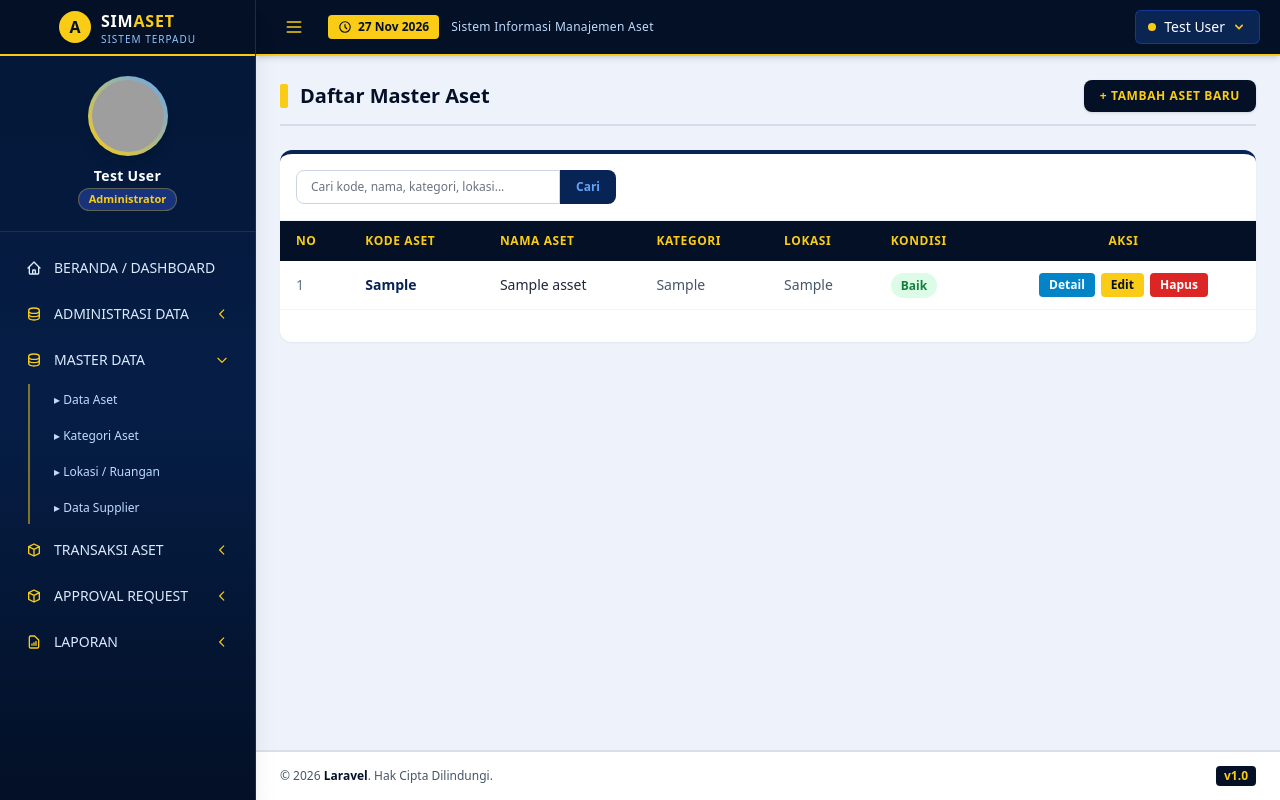
After one commit to ahmadrafiudin/Project-LARAVEL, a Laravel app: page /master/aset in a window 1280 px wide. The commit adds this page. Run offline with Laravel 12, Linux system fonts and the light colour scheme; a user stored in the database is signed in; data comes from the database, SQL or seed files in the repository; tables that the repository leaves empty hold one stand-in row (values such as "Sample post"); style sheets or scripts are compiled from the project's sources; grey boxes are pictures that could not be loaded.

Commit message:
perubahan struktur folder views

```diff
--- a/app/Http/Controllers/Aset/AssetController.php
+++ b/app/Http/Controllers/Aset/AssetController.php
@@ -21,16 +21,36 @@ class AssetController extends Controller
         }
 
         $assets = $query->latest()->paginate(10);
-        return view('aset.index', compact('assets'));
+        return view('master.aset.index', compact('assets'));
     }
 
     public function create()
     {
-        return view('aset.create');
+        $kategoris = [
+            'Elektronik & IT',
+            'Furnitur Kantor',
+            'Kendaraan',
+            'Mesin & Peralatan',
+        ];
+
+        $kondisis = [
+            'Baik',
+            'Rusak Ringan',
+            'Rusak Berat',
+            'Butuh Perbaikan'
+        ];
+
+        return view('master.aset.create', compact('kategoris','kondisis'));
     }
 
     public function store(Request $request)
     {
+        if ($request->filled('harga')) {
+            $request->merge([
+                'harga' => str_replace(',', '', $request->harga),
+            ]);
+        }
+
         $validated = $request->validate([
             'kode_aset'    => 'required|string|max:50|unique:assets,kode_aset',
             'nama_aset'    => 'required|string|max:255',
@@ -42,19 +62,27 @@ class AssetController extends Controller
             'keterangan'   => 'nullable|string',
         ]);
 
+        $tableStatus = DB::select("SHOW TABLE STATUS LIKE 'assets'");
+        $nextId      = $tableStatus[0]->Auto_increment ?? 1;
+
+        $prefix   = date('ym') . '/AST/'; // Menghasilkan "2611/AST/"
+        $sequence = str_pad($nextId, 6, '0', STR_PAD_LEFT); // Menghasilkan "000001"
+
+        $validated['kode_aset'] = $prefix . $sequence;
+
         Asset::create($validated);
 
-        return redirect()->route('aset.index')->with('success', 'Data aset baru berhasil ditambahkan!');
+        return redirect()->route('master.aset.index')->with('success', 'Data aset baru berhasil ditambahkan!');
     }
 
     public function show(Asset $aset)
     {
-        return view('aset.show', compact('aset'));
+        return view('master.aset.show', compact('aset'));
     }
 
     public function edit(Asset $aset)
     {
-        return view('aset.edit', compact('aset'));
+        return view('master.aset.edit', compact('aset'));
     }
 
     public function update(Request $request, Asset $aset)
@@ -72,13 +100,13 @@ class AssetController extends Controller
 
         $aset->update($validated);
 
-        return redirect()->route('aset.index')->with('success', 'Data aset berhasil diperbarui!');
+        return redirect()->route('master.aset.index')->with('success', 'Data aset berhasil diperbarui!');
     }
 
     public function destroy(Asset $aset)
     {
         $aset->delete();
 
-        return redirect()->route('aset.index')->with('success', 'Data aset berhasil dihapus!');
+        return redirect()->route('master.aset.index')->with('success', 'Data aset berhasil dihapus!');
     }
 }
--- a/resources/views/layouts/app.blade.php
+++ b/resources/views/layouts/app.blade.php
@@ -38,6 +38,44 @@
 
     <!-- Script Toggle Sidebar (Desktop & Mobile) dan Tree Menu -->
     <script>
+        document.addEventListener('DOMContentLoaded', function () {
+            const currencyInputs = document.querySelectorAll('.currency-input');
+
+            currencyInputs.forEach(function (input) {
+                // Format ribuan saat user mengetik
+                input.addEventListener('input', function (e) {
+                    let value = e.target.value.replace(/[^0-9.]/g, ''); // Hanya izinkan angka & titik
+                    let parts = value.split('.');
+
+                    // Format bagian ribuan dengan koma
+                    parts[0] = parts[0].replace(/\B(?=(\d{3})+(?!\d))/g, ',');
+
+                    // Batasi maksimal 2 angka di belakang titik
+                    if (parts.length > 1) {
+                        parts[1] = parts[1].substring(0, 2);
+                        e.target.value = parts[0] + '.' + parts[1];
+                    } else {
+                        e.target.value = parts[0];
+                    }
+                });
+
+                // Otomatis tambahkan .00 saat user selesai mengetik (keluar dari input)
+                input.addEventListener('blur', function (e) {
+                    if (e.target.value !== '') {
+                        let raw = e.target.value.replace(/,/g, '');
+                        let num = parseFloat(raw);
+                        if (!isNaN(num)) {
+                            e.target.value = num.toLocaleString('en-US', {
+                                minimumFractionDigits: 2,
+                                maximumFractionDigits: 2
+                            });
+                        }
+                    }
+                });
+            });
+        });
+
+
         function toggleSidebar() {
             const sidebar = document.getElementById('main-sidebar');
             const overlay = document.getElementById('sidebar-overlay');
--- a/resources/views/layouts/sidebar.blade.php
+++ b/resources/views/layouts/sidebar.blade.php
@@ -68,6 +68,7 @@
             </button>
 
             <div id="menu-master" class="{{ request()->is('master*') ? '' : 'hidden' }} mt-1 ml-4 pl-3 border-l-2 border-yellow-400/50 space-y-1">
+                <a href="{{ route('aset.index') }}" class="block px-3 py-2 text-xs text-blue-200 rounded hover:bg-[#0d3270] hover:text-yellow-300 transition">▸ Data Aset</a>
                 <a href="#" class="block px-3 py-2 text-xs text-blue-200 rounded hover:bg-[#0d3270] hover:text-yellow-300 transition">▸ Kategori Aset</a>
                 <a href="#" class="block px-3 py-2 text-xs text-blue-200 rounded hover:bg-[#0d3270] hover:text-yellow-300 transition">▸ Lokasi / Ruangan</a>
                 <a href="#" class="block px-3 py-2 text-xs text-blue-200 rounded hover:bg-[#0d3270] hover:text-yellow-300 transition">▸ Data Supplier</a>
@@ -76,20 +77,16 @@
 
         <!-- TREE MENU 2: Transaksi Aset -->
         <div>
-            <button onclick="toggleMenu('menu-aset', 'icon-aset')" type="button"
+            <button onclick="toggleMenu('menu-transaction', 'icon-transaction')" type="button"
                     class="flex items-center justify-between w-full px-3.5 py-2.5 rounded-lg font-medium text-blue-100 hover:bg-[#0d3270] hover:text-white transition focus:outline-none">
                 <span class="flex items-center">
                     <svg class="w-4 h-4 mr-3 text-yellow-400" fill="none" stroke="currentColor" viewBox="0 0 24 24"><path stroke-linecap="round" stroke-linejoin="round" stroke-width="2" d="M20 7l-8-4-8 4m16 0l-8 4m8-4v10l-8 4m0-10L4 7m8 4v10M4 7v10l8 4"></path></svg>
                     TRANSAKSI ASET
                 </span>
-                <svg id="icon-aset" class="w-3.5 h-3.5 text-yellow-400 transition-transform duration-200 {{ request()->is('aset*') ? '-rotate-90' : '' }}" fill="none" stroke="currentColor" viewBox="0 0 24 24"><path stroke-linecap="round" stroke-linejoin="round" stroke-width="2" d="M15 19l-7-7 7-7"></path></svg>
+                <svg id="icon-aset" class="w-3.5 h-3.5 text-yellow-400 transition-transform duration-200 {{ request()->is('transaction*') ? '-rotate-90' : '' }}" fill="none" stroke="currentColor" viewBox="0 0 24 24"><path stroke-linecap="round" stroke-linejoin="round" stroke-width="2" d="M15 19l-7-7 7-7"></path></svg>
             </button>
 
-            <div id="menu-aset" class="{{ request()->is('aset*') ? '' : 'hidden' }} mt-1 ml-4 pl-3 border-l-2 border-yellow-400/50 space-y-1">
-                <a href="{{ route('aset.index') }}"
-                    class="block px-3 py-2 text-xs rounded transition {{ request()->routeIs('aset.*') ? 'bg-[#0d3270] text-yellow-400 font-bold' : 'text-blue-200 hover:bg-[#0d3270] hover:text-yellow-300' }}">
-                    ▸ Daftar Semua Aset
-                </a>
+            <div id="menu-transaction" class="{{ request()->is('transaction*') ? '' : 'hidden' }} mt-1 ml-4 pl-3 border-l-2 border-yellow-400/50 space-y-1">
                 <a href="#" class="block px-3 py-2 text-xs text-blue-200 rounded hover:bg-[#0d3270] hover:text-yellow-300 transition">▸ Purchase Request</a>
                 <a href="#" class="block px-3 py-2 text-xs text-blue-200 rounded hover:bg-[#0d3270] hover:text-yellow-300 transition">▸ Purchase Order</a>
                 <a href="#" class="block px-3 py-2 text-xs text-blue-200 rounded hover:bg-[#0d3270] hover:text-yellow-300 transition">▸ Payment Request</a>
--- /dev/null
+++ b/resources/views/master/aset/index.blade.php
@@ -0,0 +1,103 @@
+<x-app-layout>
+    <x-slot name="header">
+        <h2 class="text-xl font-extrabold text-[#031026] flex items-center">
+            <span class="w-2 h-6 bg-yellow-400 mr-3 rounded-sm"></span>
+            Daftar Master Aset
+        </h2>
+        <a href="{{ route('aset.create') }}" class="inline-flex items-center px-4 py-2 bg-[#031026] hover:bg-[#0a2963] text-yellow-400 text-xs font-bold uppercase tracking-wider rounded-lg shadow transition">
+            + Tambah Aset Baru
+        </a>
+    </x-slot>
+
+    <!-- Notifikasi Sukses -->
+    @if (session('success'))
+        <div class="mb-4 p-4 rounded-lg bg-green-100 border-l-4 border-green-600 text-green-800 text-sm font-medium flex justify-between items-center">
+            <span>✓ {{ session('success') }}</span>
+            <button onclick="this.parentElement.remove()" class="text-green-800 font-bold">&times;</button>
+        </div>
+    @endif
+
+    <div class="bg-white rounded-xl shadow-sm border-t-4 border-[#082454] overflow-hidden">
+        <!-- Bar Pencarian -->
+        <div class="p-4 border-b border-slate-100 flex flex-col sm:flex-row justify-between items-center gap-3">
+            <form method="GET" action="{{ route('aset.index') }}" class="flex w-full sm:w-80">
+                <input type="text" name="search" value="{{ request('search') }}" placeholder="Cari kode, nama, kategori, lokasi..."
+                       class="w-full px-3.5 py-2 text-xs border border-slate-300 rounded-l-lg focus:outline-none focus:border-[#082454]">
+                <button type="submit" class="px-4 py-2 bg-[#082454] text-blue-400 text-xs font-bold rounded-r-lg hover:bg-[#031026]">
+                    Cari
+                </button>
+            </form>
+            @if(request('search'))
+                <a href="{{ route('aset.index') }}" class="text-xs text-red-600 hover:underline">Reset Pencarian</a>
+            @endif
+        </div>
+
+        <!-- Tabel Data -->
+        <div class="overflow-x-auto">
+            <table class="w-full text-left border-collapse">
+                <thead>
+                    <tr class="bg-[#031026] text-yellow-400 text-xs uppercase tracking-wider">
+                        <th class="py-3 px-4">No</th>
+                        <th class="py-3 px-4">Kode Aset</th>
+                        <th class="py-3 px-4">Nama Aset</th>
+                        <th class="py-3 px-4">Kategori</th>
+                        <th class="py-3 px-4">Lokasi</th>
+                        <th class="py-3 px-4">Kondisi</th>
+                        <th class="py-3 px-4 text-center">Aksi</th>
+                    </tr>
+                </thead>
+                <tbody class="divide-y divide-slate-200 text-sm">
+                    @forelse ($assets as $index => $item)
+                        <tr class="hover:bg-blue-50/50 transition">
+                            <td class="py-3 px-4 text-slate-500">{{ $assets->firstItem() + $index }}</td>
+                            <td class="py-3 px-4 font-bold text-[#082454]">{{ $item->kode_aset }}</td>
+                            <td class="py-3 px-4 font-medium text-slate-800">{{ $item->nama_aset }}</td>
+                            <td class="py-3 px-4 text-slate-600">{{ $item->kategori }}</td>
+                            <td class="py-3 px-4 text-slate-600">{{ $item->lokasi }}</td>
+                            <td class="py-3 px-4">
+                                @if($item->kondisi == 'Baik')
+                                    <span class="px-2.5 py-1 text-xs font-bold rounded-full bg-green-100 text-green-700">Baik</span>
+                                @elseif($item->kondisi == 'Rusak Ringan')
+                                    <span class="px-2.5 py-1 text-xs font-bold rounded-full bg-yellow-100 text-amber-700">Rusak Ringan</span>
+                                @else
+                                    <span class="px-2.5 py-1 text-xs font-bold rounded-full bg-red-100 text-red-700">Rusak Berat</span>
+                                @endif
+                            </td>
+                            <td class="py-3 px-4 text-center">
+                                <div class="inline-flex space-x-1.5">
+                                    <!-- Tombol Detail (Read) -->
+                                    <a href="{{ route('aset.show', $item->id) }}" class="px-2.5 py-1 bg-sky-600 hover:bg-sky-700 text-white text-xs font-semibold rounded">
+                                        Detail
+                                    </a>
+                                    <!-- Tombol Edit (Update) -->
+                                    <a href="{{ route('aset.edit', $item->id) }}" class="px-2.5 py-1 bg-yellow-400 hover:bg-amber-500 text-[#031026] text-xs font-bold rounded">
+                                        Edit
+                                    </a>
+                                    <!-- Tombol Hapus (Delete) -->
+                                    <form action="{{ route('aset.destroy', $item->id) }}" method="POST" onsubmit="return confirm('Yakin ingin menghapus aset {{ $item->nama_aset }}?');">
+                                        @csrf
+                                        @method('DELETE')
+                                        <button type="submit" class="px-2.5 py-1 bg-red-600 hover:bg-red-700 text-white text-xs font-semibold rounded">
+                                            Hapus
+                                        </button>
+                                    </form>
+                                </div>
+                            </td>
+                        </tr>
+                    @empty
+                        <tr>
+                            <td colspan="7" class="py-8 text-center text-slate-500 text-sm">
+                                Belum ada data aset yang tercatat.
+                            </td>
+                        </tr>
+                    @endforelse
+                </tbody>
+            </table>
+        </div>
+
+        <!-- Pagination -->
+        <div class="p-4 border-t border-slate-100">
+            {{ $assets->withQueryString()->links() }}
+        </div>
+    </div>
+</x-app-layout>
--- a/routes/web.php
+++ b/routes/web.php
@@ -19,7 +19,11 @@ Route::middleware('auth')->group(function () {
     Route::delete('/profile', [ProfileController::class, 'destroy'])->name('profile.destroy');
 
     // route Asset
-    Route::resource('aset', AssetController::class);
+    // Route::resource('master/aset', AssetController::class);
+    // Route::get('/aset', [AssetController::class, 'index'])->name('aset.index');
+
+    Route::resource('master/aset', AssetController::class)->names('aset');
+
 });
 
 
```
Also changed, not shown: resources/views/aset/index.blade.php (deleted, +0 -13 lines), resources/views/master/aset/create.blade.php (renamed from app/View/Aset/create.blade.php, +25 -12 lines), package-lock.json, resources/views/master/aset/edit.blade.php (renamed from app/View/Aset/edit.blade.php), resources/views/master/aset/show.blade.php (renamed from app/View/Aset/show.blade.php).
